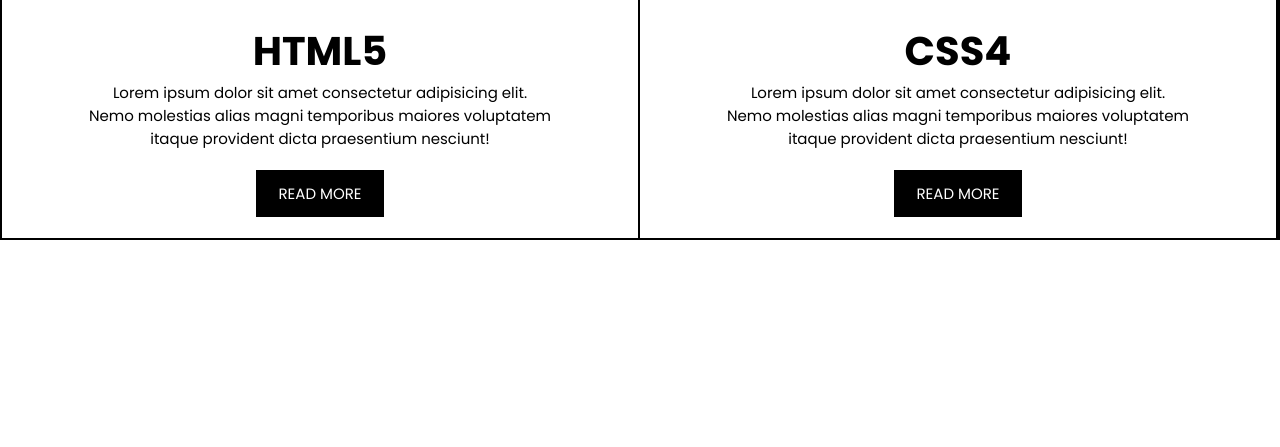
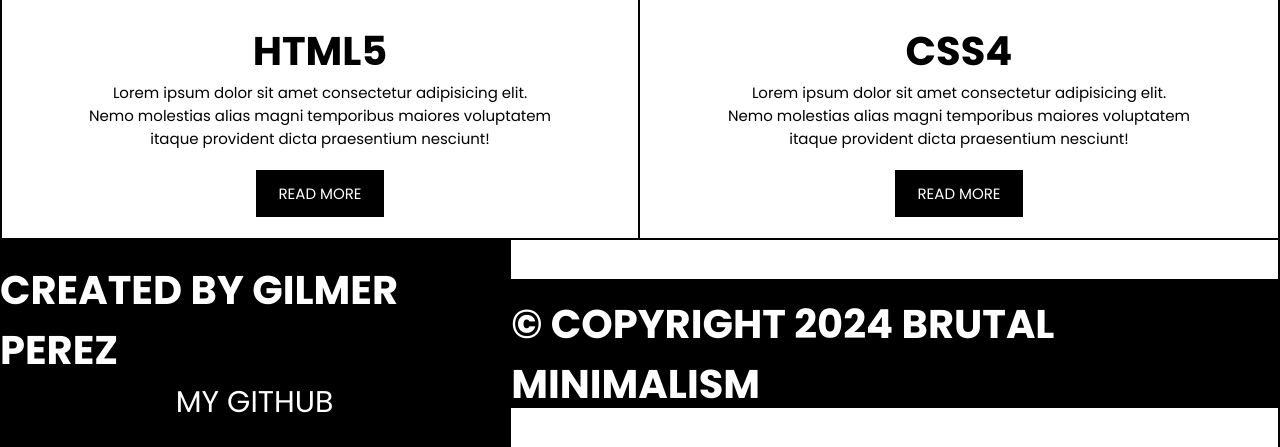
Before and after one commit to gilmerperez/brutally-minimal, a plain HTML site: page index.html in a window 1280 px wide. Shown: the part 805-1252 px from the top of the page. Before the commit the page ends 1045 px from the top, so only its background shows below. Drawn offline with Linux system fonts and the light colour scheme.

Commit message:
Finalized footer, cleaned up some code and finished the webpage

```diff
--- a/assets/style.css
+++ b/assets/style.css
@@ -32,6 +32,10 @@ input, button, textarea, select {
 body {
     font-family: "Poppins", serif;
     font-size: 1rem;
+}
+
+.border {
+    border-right: 2px solid var(--black);
 }
 
 /* HEADER SECTION */
@@ -111,7 +115,6 @@ nav li:nth-child(2) {
     display: flex;
     align-items: center;
     justify-content: center;
-    border-right: 2px solid var(--black);
     border-bottom: 2px solid var(--black);
     transition: 0.3s ease-in;
 }
@@ -223,7 +226,6 @@ nav li:nth-child(2) {
     display: flex;
     align-items: center;
     justify-content: start;
-    border-right: 2px solid var(--black);
     padding: 5rem;
 }
 
@@ -244,7 +246,6 @@ nav li:nth-child(2) {
     justify-content: center;
     color: var(--white);
     background-color: var(--black);
-    border-right: 2px solid var(--black);
 }
 
 .aside-2:hover {
@@ -300,7 +301,7 @@ nav li:nth-child(2) {
     align-items: center;
     justify-content: center;
     height: 100%;
-    border-right: 2px solid var(--black);
+    /* border-right: 2px solid var(--black); */
     text-align: center;
 }
 
@@ -329,3 +330,64 @@ nav li:nth-child(2) {
     cursor: pointer;
     border-radius: 10px;
 }
+
+/* Footer Section */
+footer {
+    width: 100%;
+    display: flex;
+    align-items: center;
+    justify-content: center;
+    border-right: 2px solid var(--black);
+    overflow: hidden;
+}
+
+.my-info {
+    flex: 1 0 40%;
+    display: flex;
+    align-items: center;
+    justify-content: center;
+    flex-direction: column;
+    transition: 0.3s ease-in;
+    border-right: 2px solid var(--black);
+    color: var(--white);
+    background-color: var(--black);
+}
+
+.my-info:hover {
+    flex: 1 0 50%;
+    color: var(--black);
+    background-color: var(--white);
+}
+
+.my-info h4 {
+    font-size: 4rem;
+    margin-top: 2rem;
+}
+
+.my-info li {
+    font-size: 3rem;
+    margin-bottom: 2rem;
+}
+
+.copyright {
+    flex: 1 0 60%;
+    display: flex;
+    align-items: center;
+    justify-content: center;
+    font-size: 3rem;
+    transition: 0.3s ease-in;
+    font-size: 5rem;
+    color: var(--white);
+    background-color: var(--black);
+    height: 16.2vh;
+}
+
+.copyright:hover {
+    color: var(--black);
+    background-color: var(--white);
+}
+
+.copyright h4 {
+    font-size: 4rem;
+    margin-top: 2rem;
+}
--- a/index.html
+++ b/index.html
@@ -33,6 +33,7 @@
 
     <!-- Main Section -->
     <main>
+        <!-- Hero Section -->
         <section class="hero">
             <article class="left-hero">
                 <h2>A BRUTALLY MINIMAL TEMPLATE</h2>
@@ -44,6 +45,7 @@
             </article>
         </section>
 
+        <!-- Additional Info Section -->
         <section class="additional-info">
             <aside class="aside-1">
                 <h2>Responsive</h2>
@@ -53,7 +55,6 @@
                 <h3>HTML</h3>
             </aside>
         </section>
-
         <section class="additional-info">
             <aside class="aside-2">
                 <h3>CSS</h3>
@@ -69,20 +70,35 @@
             <h2>THERE ARE FEATURES</h2>
         </section>
 
+        <!-- Box section -->
         <section class="box-container">
-            <section class="box">
+            <section class="box border">
                 <h3>HTML5</h3>
                 <p>Lorem ipsum dolor sit amet consectetur adipisicing elit. <br> Nemo molestias alias magni temporibus maiores voluptatem <br>itaque provident dicta praesentium nesciunt!</p>
-                <button>READ MORE</button>
+                <a href="https://developer.mozilla.org/en-US/docs/Glossary/HTML5" target="_blank"><button>READ MORE</button></a>
             </section>
 
             <section class="box">
                 <h3>CSS4</h3>
                 <p>Lorem ipsum dolor sit amet consectetur adipisicing elit. <br> Nemo molestias alias magni temporibus maiores voluptatem <br>itaque provident dicta praesentium nesciunt!</p>
-                <button>READ MORE</button>
+                <a href="https://developer.mozilla.org/en-US/docs/Web/CSS" target="_blank"><button>READ MORE</button></a>
+
             </section>
         </section>
     </main>
+
+    <!-- Footer Section -->
+     <footer>
+        <section class="my-info">
+            <h4>CREATED BY GILMER PEREZ</h4>
+            <ul>
+                <li><a href="https://github.com/dashboard" target="_blank">MY GITHUB</a></li>
+            </ul>
+        </section>
+        <section class="copyright">
+            <h4>© COPYRIGHT 2024 BRUTAL MINIMALISM</h4>
+        </section>
+     </footer>
 </body>
 
 </html>
```
